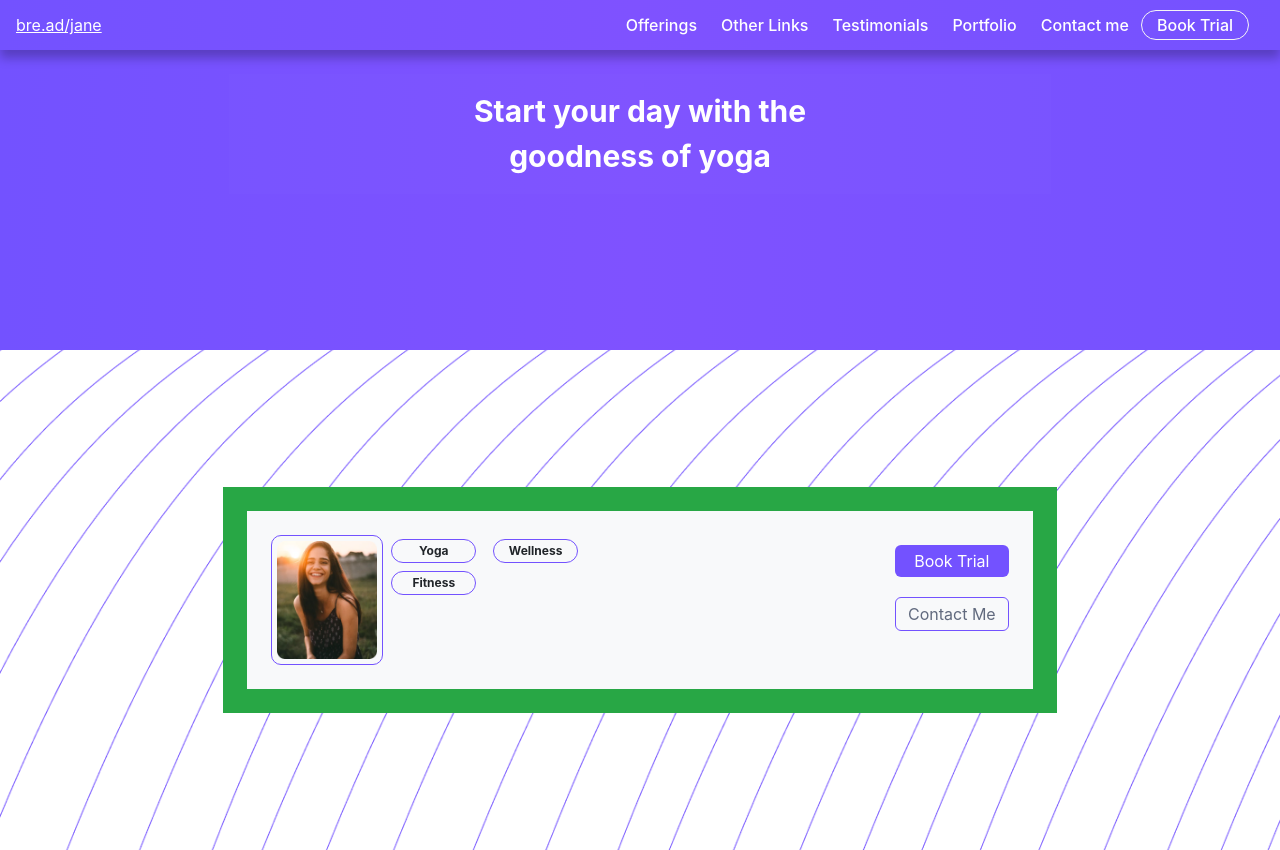
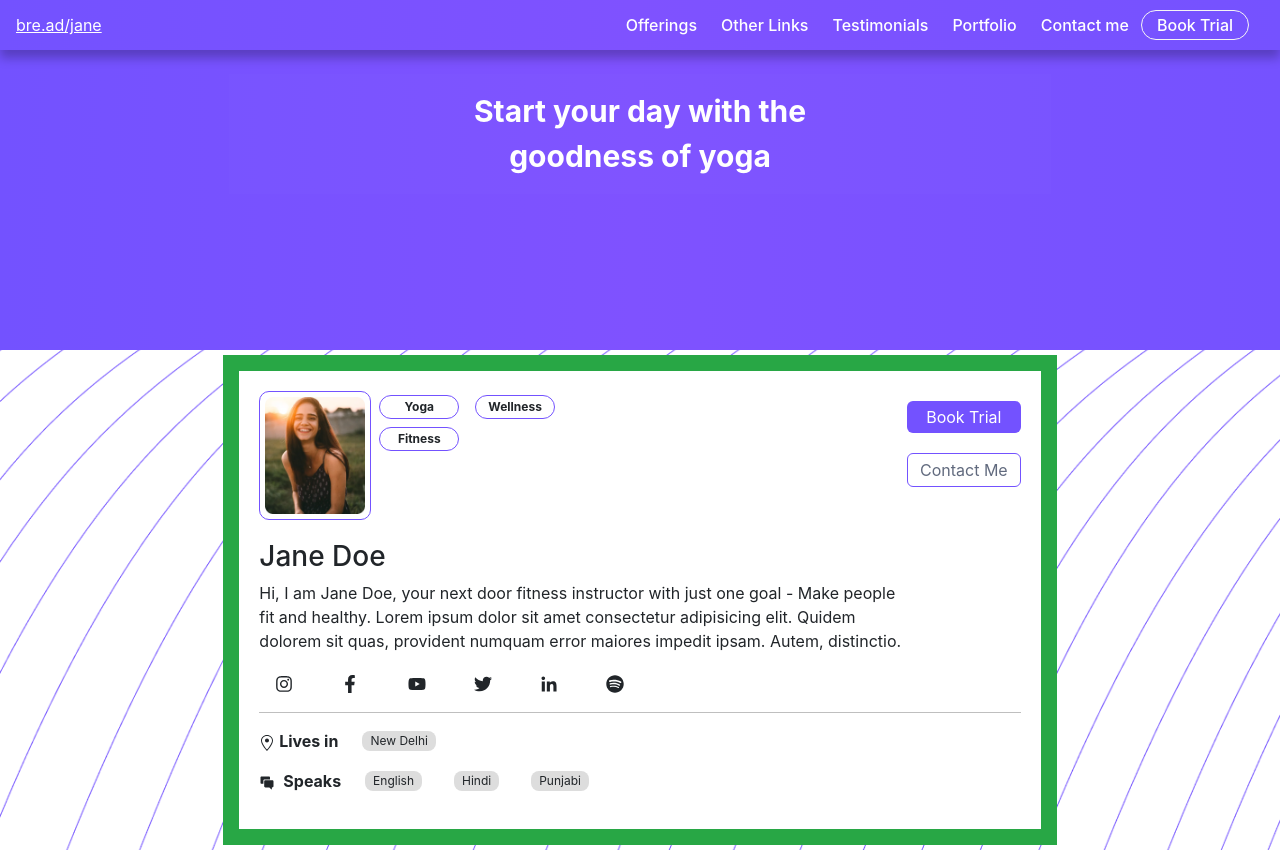
Before and after one commit to AyoTheInspired/bread-task, a React (Create React App) app: page / in a window 1280 px wide. Built offline with nearby package versions, Linux system fonts and the light colour scheme.

Commit message:
Completed CardTop

```diff
--- /dev/null
+++ b/src/appData.js
@@ -0,0 +1,29 @@
+import {
+	FaInstagram,
+	FaFacebookF,
+	FaYoutube,
+	FaTwitter,
+	FaSpotify,
+} from "react-icons/fa";
+import { GrLinkedinOption } from "react-icons/gr";
+
+export const navItems = [
+	"Offerings",
+	"Other Links",
+	"Testimonials",
+	"Portfolio",
+	"Contact me",
+];
+
+export const userData = {
+	socialIcons: [
+		<FaInstagram />,
+		<FaFacebookF />,
+		<FaYoutube />,
+		<FaTwitter />,
+		<GrLinkedinOption />,
+		<FaSpotify />,
+	],
+
+	languages: ["English", "Hindi", "Punjabi"],
+};
--- a/src/components/Button.js
+++ b/src/components/Button.js
@@ -15,4 +15,9 @@ const StyledButton = styled.button`
 	border: ${({ primary }) => (primary ? "none" : "1px solid #7352ff")};
 	border-radius: 6px;
 	font-size: 16px;
+	white-space: nowrap;
+
+	@media (max-width: 500px) {
+		font-size: 13px;
+	}
 `;
--- a/src/components/CardMain.js
+++ b/src/components/CardMain.js
@@ -4,7 +4,7 @@ import CardTop from "./user-card/CardTop";
 
 function CardMain() {
 	return (
-		<Wrap className="p-4 bg-success col-lg-8 ">
+		<Wrap className="p-3 bg-success col-lg-8 ">
 			<CardTop />
 		</Wrap>
 	);
--- a/src/components/Navigation.js
+++ b/src/components/Navigation.js
@@ -2,14 +2,7 @@ import React, { useState } from "react";
 import styled from "styled-components";
 import { GiHamburgerMenu } from "react-icons/gi";
 import { FaTimes } from "react-icons/fa";
-
-const navItems = [
-	"Offerings",
-	"Other Links",
-	"Testimonials",
-	"Portfolio",
-	"Contact me",
-];
+import { navItems } from "../appData";
 
 function Navigation() {
 	const [showSidebar, setShowSidebar] = useState(false);
--- a/src/components/user-card/CardTop.js
+++ b/src/components/user-card/CardTop.js
@@ -1,13 +1,15 @@
 import React from "react";
 import styled from "styled-components";
 import Button from "../Button";
+
+import UserDetails from "./UserDetails";
 
 const userItems = ["Yoga", "Wellness", "Fitness"];
 
 function CardTop() {
 	return (
 		<Wrap>
-			<div className="userAvatar d-flex justify-content-between align-items-start bg-light p-4">
+			<div className="userAvatar d-flex justify-content-between align-items-start ">
 				<div className="left fx-start">
 					<div className="img__wrap">
 						<img src="/images/jane.png" width="100" alt="user" />
@@ -27,6 +29,8 @@ function CardTop() {
 					<Button secondary>Contact Me</Button>
 				</div>
 			</div>
+
+			<UserDetails />
 		</Wrap>
 	);
 }
@@ -34,6 +38,9 @@ function CardTop() {
 export default CardTop;
 
 const Wrap = styled.div`
+	background: #fff;
+	padding: 20px;
+
 	.img__wrap {
 		border: 1px solid var(--pry-clr);
 		padding: 5px;
@@ -43,9 +50,13 @@ const Wrap = styled.div`
 	.user__item {
 		font-size: 12px;
 		font-weight: bold;
-		padding: 2px 10px;
+		padding: 2px 8px;
 		border-radius: 25px;
 		cursor: pointer;
 		border: 1px solid var(--pry-clr);
 	}
+
+	.user__bio {
+		width: 85%;
+	}
 `;
--- a/src/components/user-card/UserDetails.js
+++ b/src/components/user-card/UserDetails.js
@@ -1,6 +1,8 @@
 import React from "react";
 import styled from "styled-components";
 import { userData } from "../../appData";
+import { GoLocation } from "react-icons/go";
+import { IoIosChatboxes } from "react-icons/io";
 
 function UserDetails() {
 	return (
@@ -15,14 +17,38 @@ function UserDetails() {
 			</p>
 
 			<div className="user__icons-wrap flex-btw px-3 py-2 my-2 col-lg-6">
-				{userData.socialIcons.map((icon) => (
-					<span className="socials"> {icon} </span>
+				{userData.socialIcons.map((icon, idx) => (
+					<span key={idx} className="socials">
+						{" "}
+						{icon}{" "}
+					</span>
 				))}
 			</div>
 			<div className="divide"></div>
 
-			<div className="location">
-				<span className="locationIcon"> </span>
+			<div className="locationWrap d-flex justify-contentt-start align-items-center my-3">
+				<p className="mr-2 mb-0">
+					<span className="locationIcon">
+						<GoLocation />
+					</span>{" "}
+					Lives in{" "}
+				</p>
+				<span className="locationValue ml-3">New Delhi</span>
+			</div>
+
+			<div className="locationWrap d-flex justify-contentt-start align-items-center my-3">
+				<p className="mr-2 mb-0">
+					<span className="chatIcon mr-2">
+						<IoIosChatboxes />
+					</span>
+					Speaks
+				</p>
+
+				{userData.languages.map((language, index) => (
+					<span key={index} className="locationValue mx-3">
+						{language}
+					</span>
+				))}
 			</div>
 		</Div>
 	);
@@ -42,4 +68,18 @@ const Div = styled.div`
 		border-top: 0.5px solid gray;
 		opacity: 0.5;
 	}
+
+	.locationWrap {
+		p,
+		.locationIcon {
+			font-weight: bold;
+		}
+
+		.locationValue {
+			font-size: 12px;
+			padding: 1px 8px;
+			background: #ddd;
+			border-radius: 8px;
+		}
+	}
 `;
```
